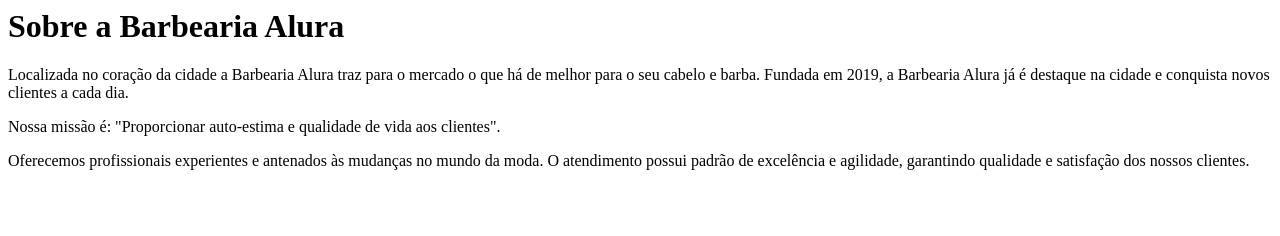
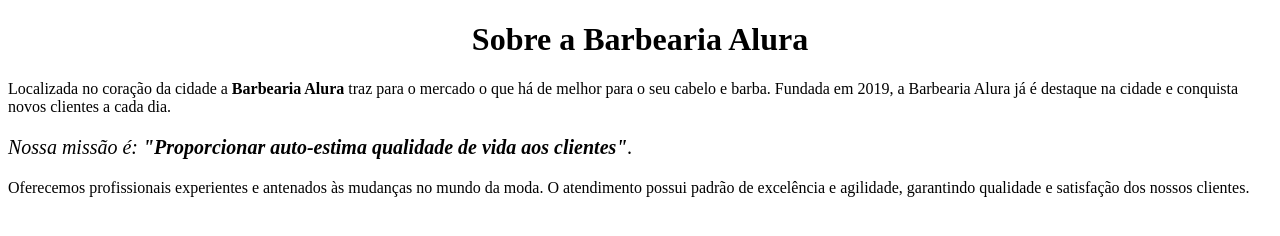
Before and after one commit to mancuzzogisele/Barbearia-Alura1D, a plain HTML site: page index.html in a window 1280 px wide. Drawn offline with Linux system fonts and the light colour scheme.

Commit message:
Add files via upload

```diff
--- a/index.html
+++ b/index.html
@@ -1,9 +1,22 @@
-<h1>Sobre a Barbearia Alura</h1>
+<!DOCTYPE html>
+<html lang="pt-br">
+     <head>
+     	<meta charset="UTF-8">
+     	<title>Barbearia Alura</title>
+        <link rel="stylesheet" href="style.css">
 
-<p>Localizada no coração da cidade a Barbearia Alura traz para o mercado o que há de melhor para o seu cabelo e barba.
-Fundada em 2019, a Barbearia Alura já é destaque na cidade e conquista novos clientes a cada dia.</p>
+     	<style>
 
-<p>Nossa missão é: "Proporcionar auto-estima e qualidade de vida aos clientes".</p>
+        </style>
+     </head>
 
-<p>Oferecemos profissionais experientes e antenados às mudanças no mundo da moda.
-O atendimento possui padrão de excelência e agilidade, garantindo qualidade e satisfação dos nossos clientes.</p>
+     <body>
+        <h1 style="text-align: center"> Sobre a Barbearia Alura </h1>
+
+        <p>Localizada no coração da cidade a <strong>Barbearia Alura</strong> traz para o mercado o que há de melhor para o seu cabelo e barba. Fundada em 2019, a Barbearia Alura já é destaque na cidade e conquista novos clientes a cada dia.</p>
+
+        <p style="font-size: 20px"><em>Nossa missão é:<strong> "Proporcionar auto-estima qualidade de vida aos clientes"</strong>.</em>
+        </p>
+        <p>Oferecemos profissionais experientes e antenados às mudanças no mundo da moda. O atendimento possui padrão de excelência e agilidade, garantindo qualidade e satisfação dos nossos clientes.</p>
+    </body>
+</html>
```
